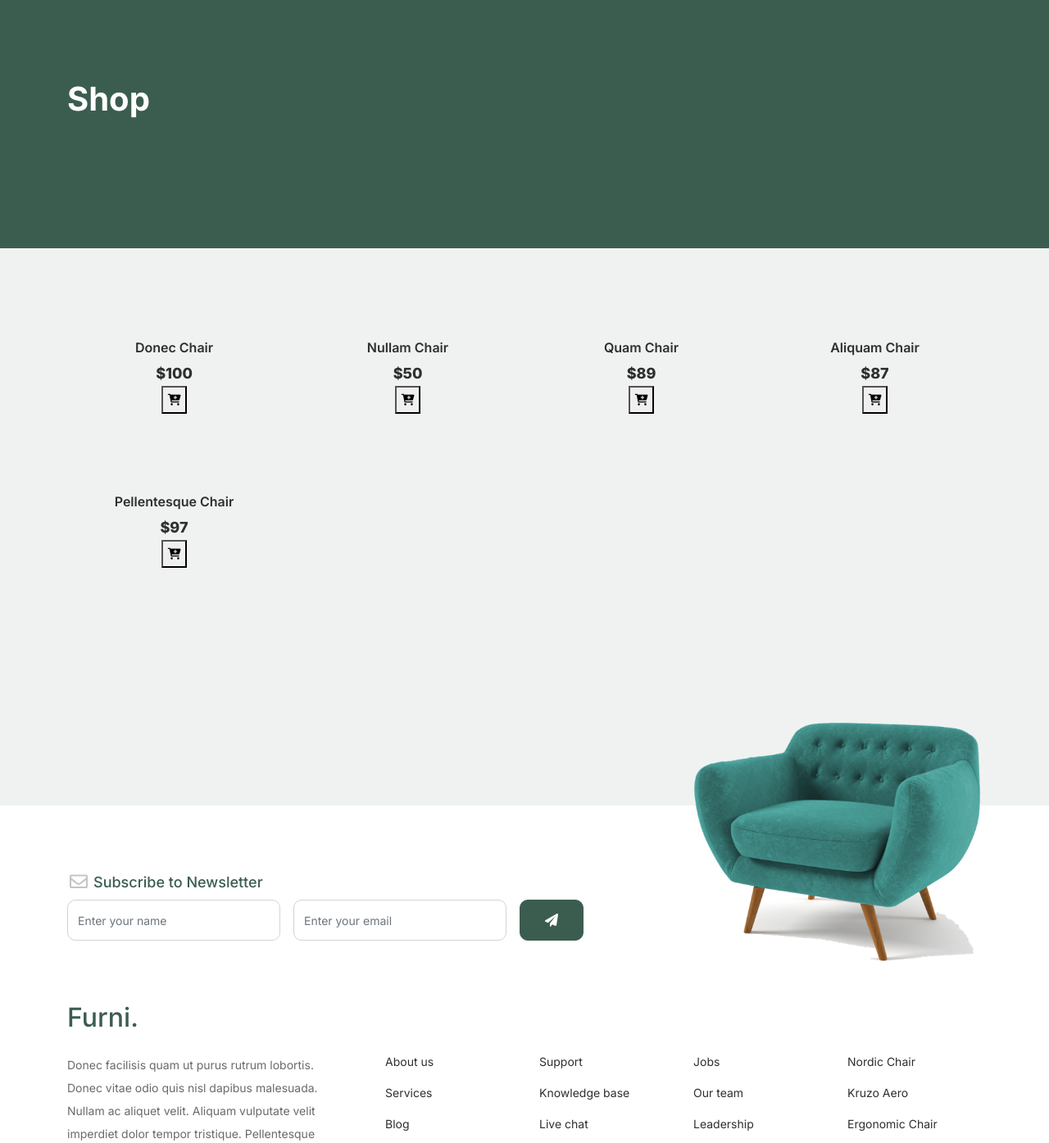
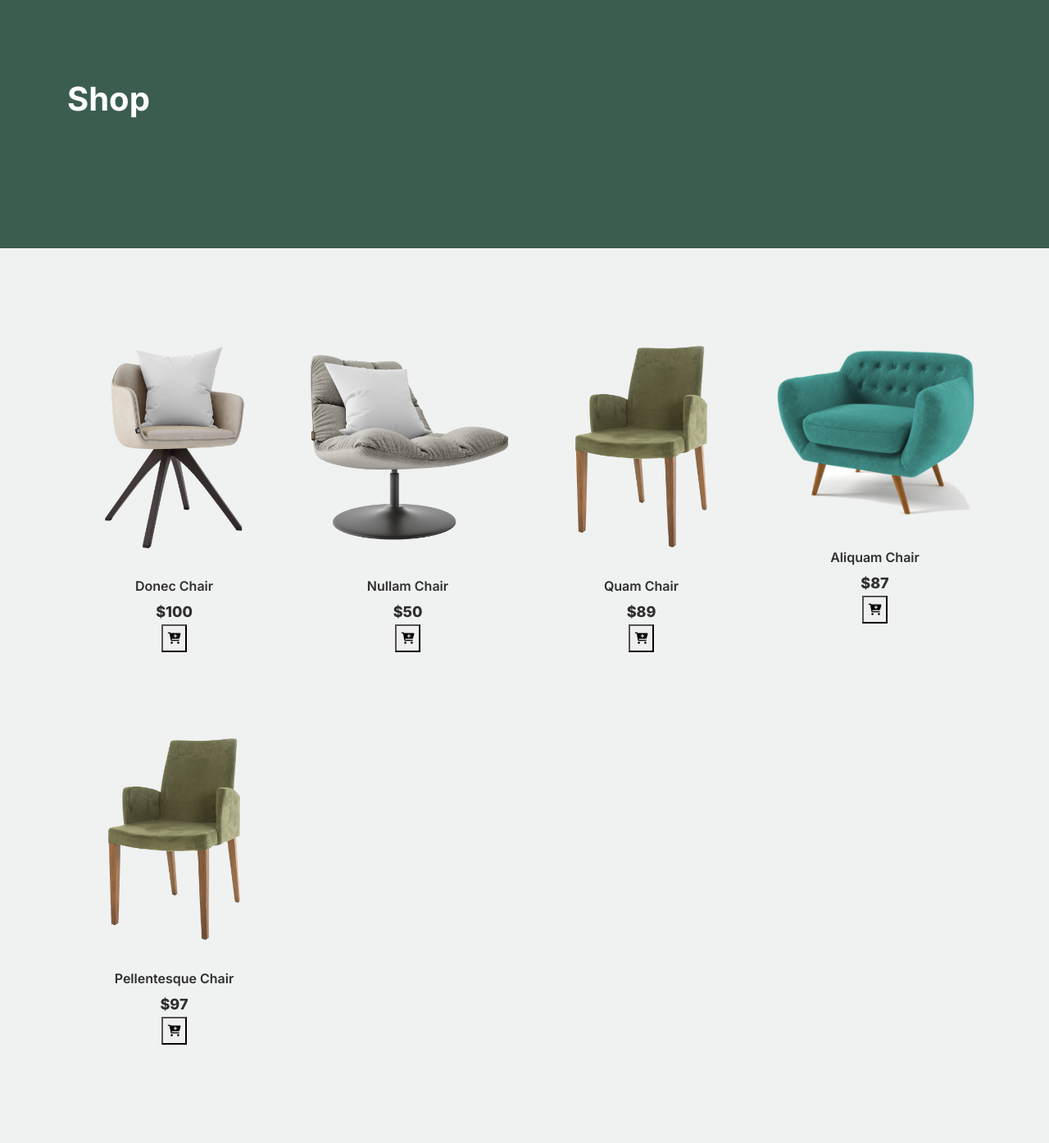
Before and after one commit to Vio2005/Furni_Bootstrap, a Django app: page /shop/ in a window 1280 px wide. Shown: the part 85-1480 px from the top of the page at 82% size. Run offline with Django 5.2, Linux system fonts and the light colour scheme; data comes from the database, SQL or seed files in the repository; some libraries are stand-ins or nearby versions.

Commit message:
not complete

```diff
--- a/furni/templates/shop.html
+++ b/furni/templates/shop.html
@@ -14,7 +14,7 @@
 					 {%for i in chair%}
 					<div class="col-12 col-md-4 col-lg-3 mb-5">
 						<a class="product-item" href="#">
-
+							<img src="{{i.photo.url}}" class="img-fluid product-thumbnail">
 							<h3 class="product-title" >{{i.name}}</h3>
 							<strong class="product-price" >${{i.price}}</strong>
 
```
